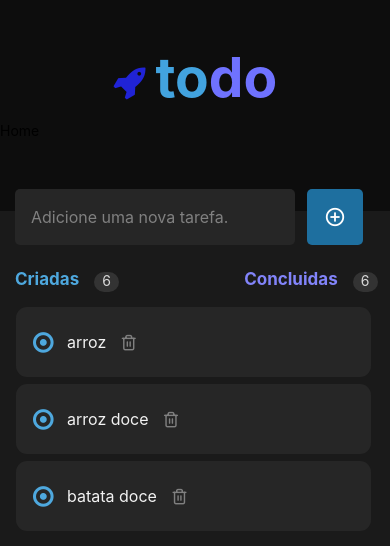
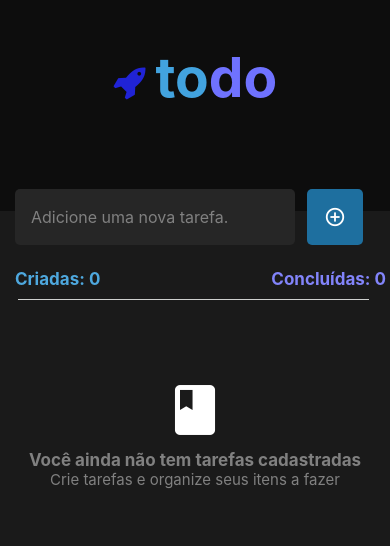
Before and after one commit to mattheusmiranda/DESAFIO-IGNITE, a React Native app: screen / in a window 390 px wide. Shown: the top 546 px of the page. Built offline with nearby package versions, Linux system fonts and the light colour scheme.

Commit message:
Incrementado forma para que quando o usuario selecionar uma tarefa seja incrementado em "concluidas" e que quando for apagada uma tarefa seja subtraido do valor de "criadas". Projeto finalizado.

```diff
--- a/src/screens/home/components/participant/participant.tsx
+++ b/src/screens/home/components/participant/participant.tsx
@@ -7,11 +7,11 @@ import FontAwesomeIcon from 'react-native-vector-icons/Feather';
 type Props = {
     name: string;
     onRemove: () => void;
+    onSelect: (name: string) => void;
+    isSelected: boolean;
 }
 
-export function Participant({ name, onRemove }: Props) {
-    const [isSelected, setSelected] = useState(false)
-
+export function Participant({ name, onRemove, onSelect, isSelected }: Props) {
     return (
         <View style={styles.container}>
             <View style={styles.isideContainer}>
@@ -21,13 +21,11 @@ export function Participant({ name, onRemove }: Props) {
                     checkedColor={"#5E60CE"}
                     uncheckedColor={"#4EA8DE"}
                     checked={isSelected}
-                    onPress={() => setSelected(!isSelected)}
+                    onPress={() => onSelect(name)}
                 />
                 <Text style={styles.name}>{name}</Text>
                 <TouchableOpacity style={styles.button} onPress={onRemove}>
-
                     <FontAwesomeIcon name={'trash-2'} style={styles.buttonText} />
-
                 </TouchableOpacity>
             </View>
         </View>
--- a/src/screens/home/index.tsx
+++ b/src/screens/home/index.tsx
@@ -1,92 +1,120 @@
-import React from 'react';
-import { StyleSheet, Text, TextInput, TouchableOpacity, View, Image, FlatList } from 'react-native';
+import React, { useState } from 'react';
+import { StyleSheet, Text, TextInput, TouchableOpacity, View, Image, FlatList, Alert } from 'react-native';
 import { Participant } from './components/participant/participant';
 import { styles } from './style';
 import Icon from 'react-native-vector-icons/MaterialIcons';
 import FontAwesome from 'react-native-vector-icons/FontAwesome';
+import Ionicons from 'react-native-vector-icons/Ionicons';
 
 export default function Home() {
+    const [participants, setParticipants] = useState<string[]>([]);
+    const [participantName, setParticipantName] = useState('');
+    const [numConcluidas, setNumConcluidas] = useState(0);
 
-    const participants = ['arroz', 'arroz doce', 'batata doce']
 
     function handleAddParticipant() {
-        console.log("voce adicionou um participant");
+        if (participants.includes(participantName)) {
+            return Alert.alert('Participant já existe');
+        }
+
+        setParticipants((prevState) => [...prevState, participantName]);
+        setAllItems((prevState) => [...prevState, participantName]);
+        setParticipantName('');
+    }
+    function handleRemoveParticipant(name: string) {
+        Alert.alert('Remover', 'Deseja remover este item?', [
+            {
+                text: 'Sim',
+                onPress: () => {
+                    setParticipants((prevState) =>
+                        prevState.filter((participant) => participant !== name)
+                    );
+                    setSelectedItems((prevState) =>
+                        prevState.filter((item) => item !== name)
+                    );
+                    if (selectedItems.includes(name)) {
+                        setNumConcluidas((prevNum) => prevNum - 1);
+                    }
+                    Alert.alert('Item removido com sucesso!');
+                },
+            },
+            {
+                text: 'Não',
+            },
+        ]);
     }
 
-    function handleRemoveParticipant() {
-        console.log("voce clicou em remover");
+    const [allItems, setAllItems] = useState<string[]>([]);
+    const [selectedItems, setSelectedItems] = useState<string[]>([]);
+
+    function handleSelectItem(itemName: string) {
+        if (selectedItems.includes(itemName)) {
+            setSelectedItems((prevState) => prevState.filter((item) => item !== itemName));
+            setNumConcluidas((prevState) => prevState - 1);
+        } else {
+            setSelectedItems((prevState) => [...prevState, itemName]);
+            setNumConcluidas((prevState) => prevState + 1);
+        }
     }
+
+
+
     return (
-
         <View style={styles.container}>
-
             <View style={styles.top}>
                 <View style={styles.todo}>
-                    <FontAwesome name="rocket"
-                        style={styles.img}
-                    />
+                    <FontAwesome name="rocket" style={styles.img} />
                     <Text style={styles.to}>to</Text>
                     <Text style={styles.do}>do</Text>
                 </View>
 
-                <Text>Home</Text>
             </View>
 
             <View style={styles.bottom}>
-
                 <View style={styles.inp}>
                     <TextInput
                         style={[styles.input]}
                         placeholder="Adicione uma nova tarefa."
-                        placeholderTextColor={'#808080'} />
+                        placeholderTextColor={'#808080'}
+                        onChangeText={setParticipantName}
+                        value={participantName}
+                    />
 
                     <TouchableOpacity style={styles.buttonText} onPress={handleAddParticipant}>
-
                         <Icon name="add-circle-outline" style={styles.icon} />
-
                     </TouchableOpacity>
                 </View>
 
                 <View style={styles.contagem}>
-                    <Text style={styles.elemento1}>
-                        Criadas
-                    </Text>
-                    <Text style={styles.idtContagem}>6</Text>
-                    <Text style={styles.elemento2}>
-                        Concluidas
-                    </Text>
-                    <Text style={styles.idtContagem}>6</Text>
+                    <Text style={styles.elemento1}>Criadas: {participants.length}</Text>
+                    <Text style={styles.elemento2}>Concluídas: {numConcluidas}</Text>
                 </View>
+
+                <View style={styles.separator} />
 
                 <FlatList
                     data={participants}
-                    keyExtractor={item => item}
+                    keyExtractor={(item) => item}
                     renderItem={({ item }) => (
                         <Participant
                             key={item}
                             name={item}
-                            onRemove={() => handleRemoveParticipant}
+                            onRemove={() => handleRemoveParticipant(item)}
+                            onSelect={() => handleSelectItem(item)}
+                            isSelected={selectedItems.includes(item)}
                         />
-
                     )}
                     showsVerticalScrollIndicator={false}
                     ListEmptyComponent={() => (
                         <View style={styles.listEmptyText0}>
-                            <Text style={styles.listEmptyText1}>
-                                Você ainda não tem tarefas cadastradas
-                            </Text>
-
-                            <Text style={styles.listEmpytText2}>
-                                Crie tarefas e organize seus itens a fazer
-                            </Text>
-                        </View >
-
+                            <Icon name="book" style={styles.icons} />
+                            <Text style={styles.listEmptyText1}>Você ainda não tem tarefas cadastradas</Text>
+                            <Text style={styles.listEmpytText2}>Crie tarefas e organize seus itens a fazer</Text>
+                        </View>
                     )}
+                    contentContainerStyle={{ paddingBottom: 50 }}
                 />
-
             </View>
-
-        </View >
-
+        </View>
     );
 }
--- a/src/screens/home/style.ts
+++ b/src/screens/home/style.ts
@@ -66,6 +66,7 @@ export const styles = StyleSheet.create({
     contagem: {
         flexDirection: 'row',
 
+
     },
     elementos: {
         position: 'relative',
@@ -75,23 +76,26 @@ export const styles = StyleSheet.create({
         marginTop: -18,
         fontSize: 17,
         color: '#4EA8DE',
-        marginLeft: 15
+        marginLeft: 15,
+        marginRight: 1
     },
     elemento2: {
+
         fontWeight: 'bold',
         marginTop: -18,
         fontSize: 17,
         color: '#8284FA',
-        marginLeft: 125
+        marginLeft: 170
     },
     listEmptyText0: {
-        marginTop: 134,
+        marginTop: 70,
         alignItems: 'center',
     },
     listEmptyText1: {
         fontSize: 17,
         color: '#808080',
         fontWeight: "bold",
+        marginTop: 10
 
     },
     listEmpytText2: {
@@ -115,5 +119,21 @@ export const styles = StyleSheet.create({
         marginTop: 10,
         marginRight: 10
     },
+    flatListContainer: {
+        flex: 1,
+    },
+    icons: {
+        fontSize: 60,
+        color: "#ffff",
+    },
+    separator: {
+        height: 0.8,
+        width: '90%',
+        backgroundColor: '#CED0CE',
+        marginVertical: 10,
+        marginLeft: 18
+
+    },
+
 
 });
```
Also changed, not shown: src/img/lancamentodofogueteCopia.png (renamed from src/img/lancamentodofoguete - Copia.png).
